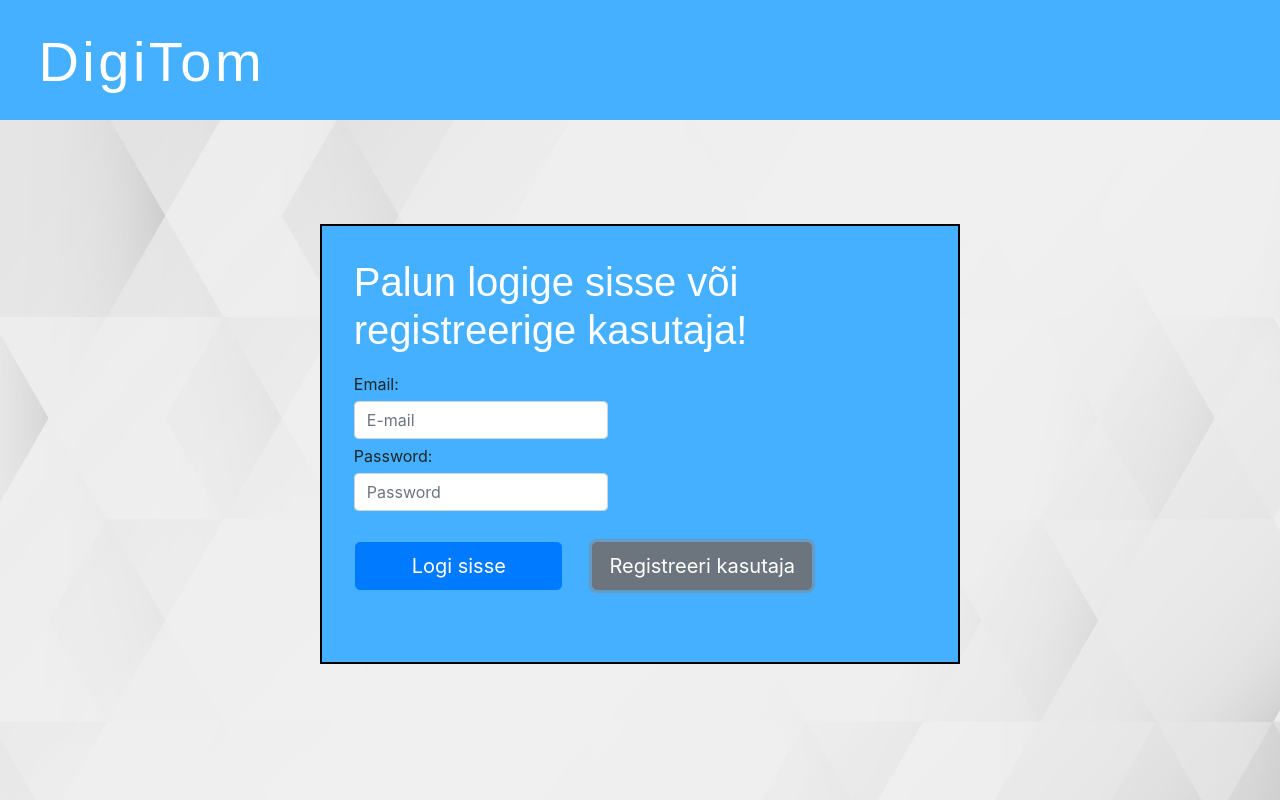
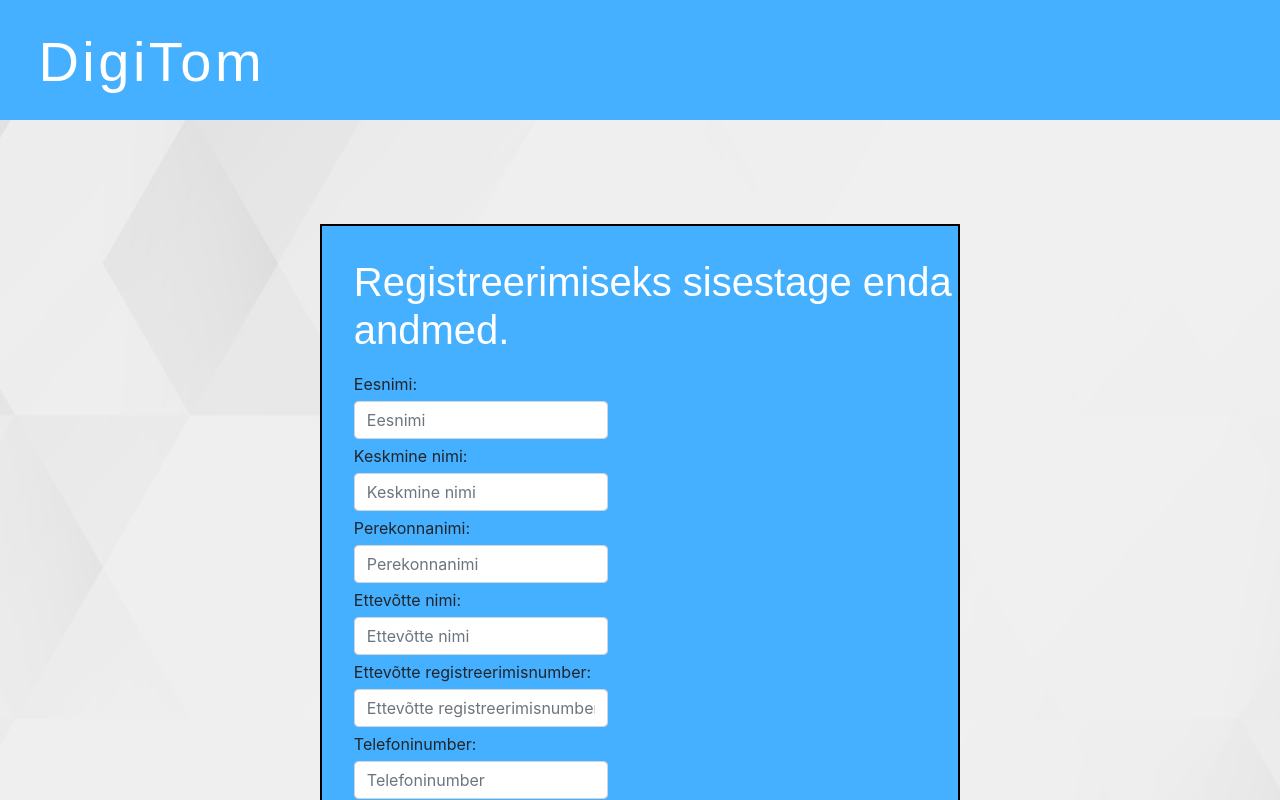
Before and after one commit to ErgoTammel/DigiTOM, a Vue app in the folder frontend/: page / in a window 1280 px wide. Both pictures are taken after a click on the button "Registreeri kasutaja". Shown: the top 800 px of the page. Built offline with nearby package versions, Linux system fonts and the light colour scheme; a web font is replaced by a local one.

Commit message:
Registration functionality

```diff
--- a/frontend/src/views/LogInView.vue
+++ b/frontend/src/views/LogInView.vue
@@ -5,12 +5,12 @@
     </header>
     <body id="back">
 
-    <div id="window">
+    <div id="logInWindow" v-if="loginScreen">
       <h2>Palun logige sisse või registreerige kasutaja!</h2>
       <div class="col">
-      <div class="row">
-        <label for="email">Email:</label>
-        <input type="text" class="form-control" placeholder="E-mail" id="email">
+        <div class="row">
+          <label for="email">Email:</label>
+          <input type="text" class="form-control" placeholder="E-mail" id="email">
         </div>
         <div class="row">
           <label for="Password">Password:</label>
@@ -19,11 +19,83 @@
       </div>
       <div class="row">
         <div class="col" id="loginButton">
-          <button type="button" class="btn btn-primary btn-lg">&nbsp&nbsp&nbsp&nbsp&nbsp&nbsp&nbspLogi sisse&nbsp&nbsp&nbsp&nbsp&nbsp&nbsp&nbsp</button>
-          <button type="button" class="btn btn-secondary btn-lg">Registreeri kasutaja</button>
+          <button type="button" class="btn btn-primary btn-lg">&nbsp&nbsp&nbsp&nbsp&nbsp&nbsp&nbspLogi
+            sisse&nbsp&nbsp&nbsp&nbsp&nbsp&nbsp&nbsp
+          </button>
+          <button type="button" class="btn btn-secondary btn-lg" v-on:click="toggleLogInWindow">Registreeri kasutaja
+          </button>
         </div>
       </div>
+    </div>
+    <div id="registrationWindow" v-if="!loginScreen">
+      <h2>Registreerimiseks sisestage enda andmed.</h2>
+      <div class="col">
+        <div class="row">
+          <label for="eesnimi">Eesnimi:</label>
+          <input type="text" class="form-control" placeholder="Eesnimi" id="eesnimi"
+                 v-model="registerRequest.contactDto.firstName">
+        </div>
+        <div class="row">
+          <label for="keskmineNimi"> Keskmine nimi:</label>
+          <input type="text" class="form-control" placeholder="Keskmine nimi" id="keskmineNimi"
+                 v-model="registerRequest.contactDto.middleName">
+        </div>
+        <div class="row">
+          <label for="perekonnanimi">Perekonnanimi:</label>
+          <input type="text" class="form-control" placeholder="Perekonnanimi" id="perekonnanimi"
+                 v-model="registerRequest.contactDto.lastName">
+        </div>
+        <div class="row">
+          <label for="ettevõtteNimi">Ettevõtte nimi:</label>
+          <input type="text" class="form-control" placeholder="Ettevõtte nimi" id="ettevõtteNimi"
+                 v-model="registerRequest.companyDto.name">
+        </div>
+        <div class="row">
+          <label for="ettevõtteReg">Ettevõtte registreerimisnumber:</label>
+          <input type="text" class="form-control" placeholder="Ettevõtte registreerimisnumber" id="ettevõtteReg"
+                 v-model="registerRequest.companyDto.regNumber">
+        </div>
+        <div class="row">
+          <label for="telnr">Telefoninumber:</label>
+          <input type="text" class="form-control" placeholder="Telefoninumber" id="telnr"
+                 v-model="registerRequest.contactDto.phoneNumber">
+        </div>
+        <div class="row">
+          <label for="emailReg">Email:</label>
+          <input type="text" class="form-control" placeholder="Email" id="emailReg"
+                 v-model="registerRequest.userDto.email">
+        </div>
+        <div class="row">
+          <label for="passwordReg">Password:</label>
+          <input type="password" class="form-control" placeholder="Password" id="passwordReg"
+                 v-model="registerRequest.userDto.password">
+        </div>
+        <div class="row" id="formRadio">
+          <div class="custom-control custom-radio custom-control-inline">
+            <input type="radio" id="customRadioInline1" name="customRadioInline1" class="custom-control-input"
+                   value="User" v-model="registerRequest.roleDto.name" checked>
+            <label class="custom-control-label" for="customRadioInline1">Tavakasutaja</label>
+          </div>
+          <div class="custom-control custom-radio custom-control-inline">
+            <input type="radio" id="customRadioInline2" name="customRadioInline1" class="custom-control-input"
+                   value="Inspector" v-model="registerRequest.roleDto.name">
+            <label class="custom-control-label" for="customRadioInline2">Inspektor</label>
+          </div>
+        </div>
       </div>
+      <div class="col" id="registrationButtonRow">
+        <div class="row">
+          <button id="registrationButton" type="button" class="btn btn-primary btn-lg" v-on:click="addNewAccount">
+            &nbsp&nbsp&nbsp&nbsp&nbsp&nbsp&nbspRegistreeru&nbsp&nbsp&nbsp&nbsp&nbsp&nbsp&nbsp
+          </button>
+          <button type="button" class="btn btn-secondary btn-lg" v-on:click="toggleLogInWindow">
+            &nbsp&nbsp&nbsp&nbsp&nbsp&nbsp&nbsp&nbsp&nbsp&nbsp&nbsp&nbspTagasi&nbsp&nbsp&nbsp&nbsp&nbsp&nbsp&nbsp&nbsp&nbsp&nbsp&nbsp&nbsp
+          </button>
+        </div>
+      </div>
+
+
+    </div>
     </body>
     <footer>
     </footer>
@@ -32,7 +104,36 @@
 
 <script>
 export default {
-  name: "LogInView"
+  name: "LogInView",
+  data: function () {
+    return {
+      loginScreen: true,
+      registerRequest: {
+        companyDto: {},
+        contactDto: {},
+        userDto: {},
+        roleDto: {}
+      }
+    }
+  },
+  methods: {
+    toggleLogInWindow: function () {
+      if (this.loginScreen) {
+        this.loginScreen = false;
+      } else {
+        this.loginScreen = true;
+        window.scrollTo(0, 0);
+      }
+    },
+    addNewAccount: function () {
+      this.$http.post("/account/register",this.registerRequest)
+          .then(response => {
+            console.log(response.status);
+            this.toggleLogInWindow();
+          })
+          .catch(error => console.log(error.response.data))
+    }
+  }
 }
 </script>
 
@@ -40,7 +141,7 @@ export default {
 
 #back {
   background-image: url("../assets/background.jpg");
-  height: 100vh;
+  height: 150vh;
   background-position: center;
   background-repeat: no-repeat;
   background-size: cover;
@@ -71,10 +172,21 @@ h2 {
   margin-top: 5%;
 }
 
-#window {
+#logInWindow {
   position: absolute;
   width: 50vw;
   height: 55vh;
+  margin-top: 13vh;
+  background-color: #44b0ff;
+  left: 50%;
+  transform: translate(-50%, 0);
+  border: 2px solid black;
+}
+
+#registrationWindow {
+  position: absolute;
+  width: 50vw;
+  height: 120vh;
   margin-top: 13vh;
   background-color: #44b0ff;
   left: 50%;
@@ -87,18 +199,30 @@ footer {
   width: 100%;
   background-color: #44b0ff;
 }
-.col{
+
+.col {
   width: 40%;
   margin-top: 2%;
   margin-left: 5%;
 }
-label{
+
+label {
   margin-top: 2%;
   margin-bottom: 2%;
 }
-button{
+
+button {
   margin-right: 5%;
   margin-top: 3%;
 }
 
+#formRadio {
+  margin-top: 2.5vh;
+}
+
+#registrationButtonRow {
+  width: 70%;
+}
+
+
 </style>
```
